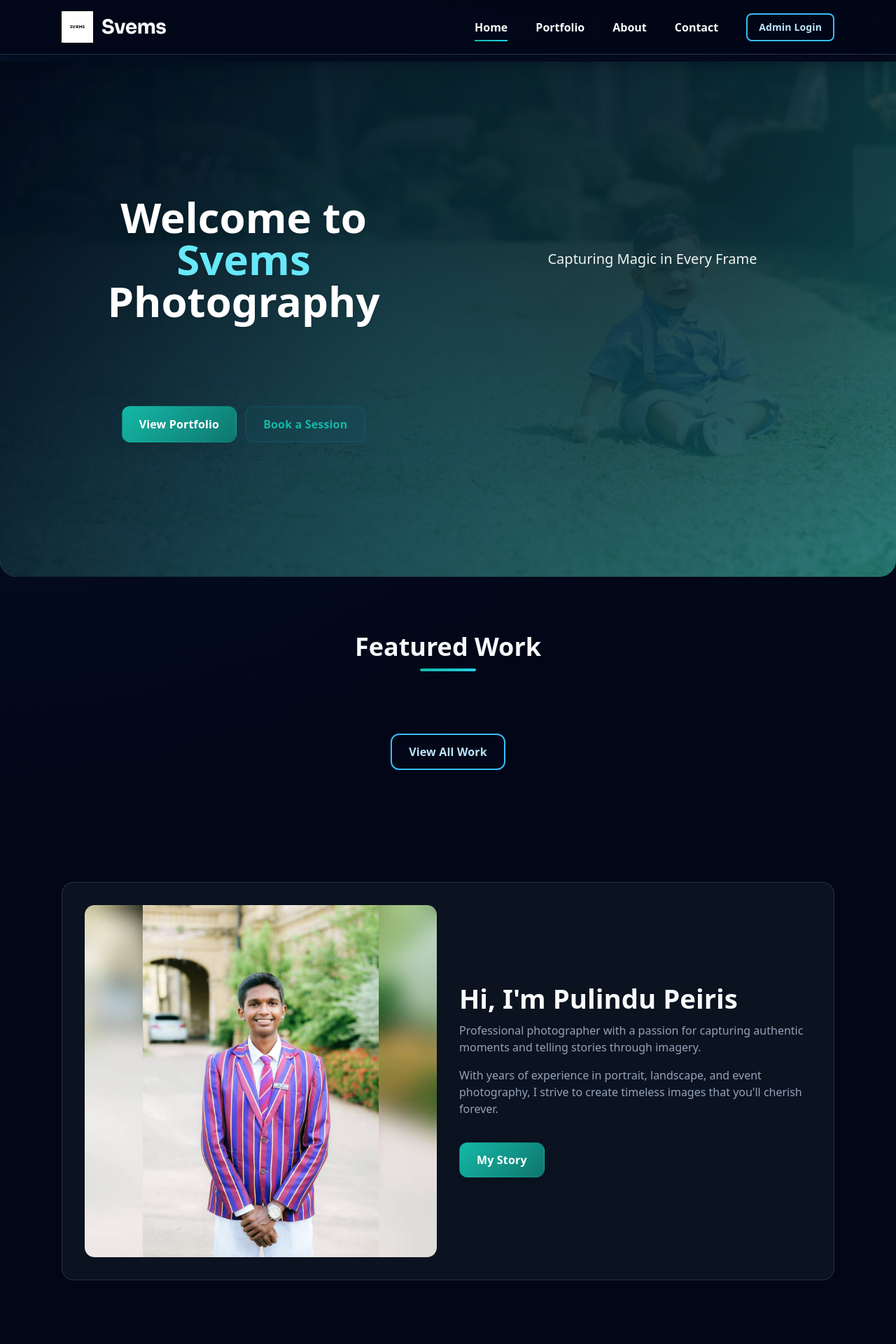
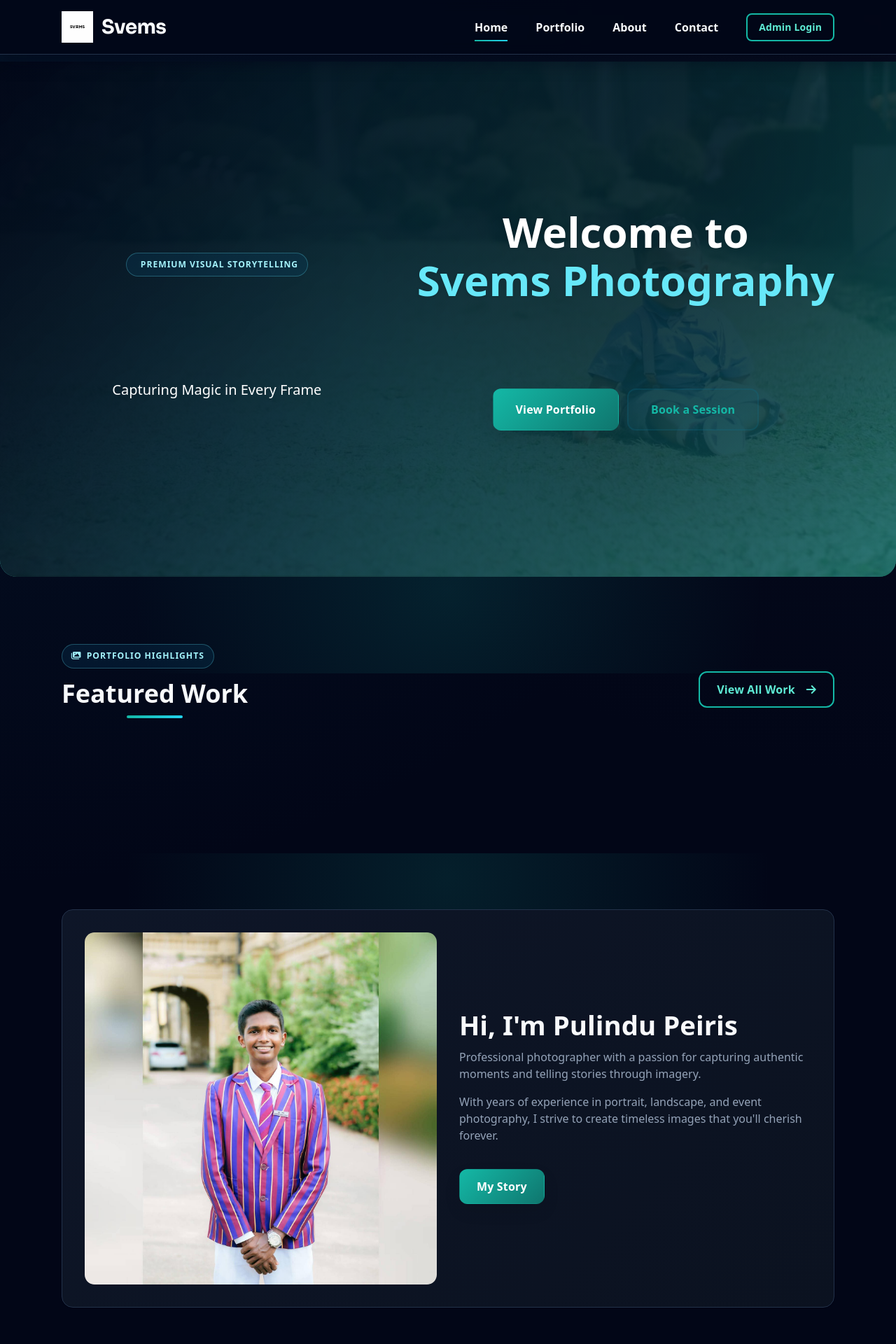
Before and after one commit to kspeiris/svems-photography, a Flask app: page / in a window 1280 px wide. Shown: the top 1920 px of the page at 70% size. Run offline with Flask 3, Linux system fonts and the light colour scheme; data that the repository does not hold is empty; some libraries are stand-ins or nearby versions.

Commit message:
Enahnce UI,UX

```diff
--- a/static/css/admin-redesign.css
+++ b/static/css/admin-redesign.css
@@ -262,7 +262,7 @@
 }
 
 .admin-dark .login-form input {
-    background: #0f172a;
+    background: #1e293b;
     border-color: #334155;
     color: #f8fafc;
 }
@@ -271,6 +271,7 @@
 .admin-dark input:focus,
 .admin-dark textarea:focus,
 .admin-dark select:focus {
+    background: #1e293b;
     border-color: #22d3ee !important;
     outline: 2px solid rgba(34, 211, 238, 0.35) !important;
     outline-offset: 1px;
--- a/static/css/redesign.css
+++ b/static/css/redesign.css
@@ -276,19 +276,19 @@
 }
 
 .dark-theme .btn-outline {
-    border-color: #38bdf8;
-    color: #bae6fd;
+    border-color: #14b8a6;
+    color: #5eead4;
 }
 
 .dark-theme .btn-outline:hover {
-    background: #0c4a6e;
-    color: #e0f2fe;
+    background: rgba(20, 184, 166, 0.15);
+    color: #ccfbf1;
 }
 
 .dark-theme .flash-message {
     background: #0b1220;
     color: #e2e8f0;
-    border-left-color: #22d3ee;
+    border-left-color: #14b8a6;
 }
 
 .dark-theme input,
@@ -319,3 +319,99 @@
     outline-offset: 2px;
     border-radius: 10px;
 }
+
+/* Public page enhancement layer */
+.premium-section {
+    position: relative;
+    overflow: hidden;
+}
+
+.premium-section::before {
+    content: "";
+    position: absolute;
+    inset: -25% -10% auto;
+    height: 60%;
+    background: radial-gradient(circle, rgba(20, 184, 166, 0.14), transparent 58%);
+    pointer-events: none;
+}
+
+.section-kicker {
+    display: inline-flex;
+    align-items: center;
+    gap: 0.45rem;
+    padding: 0.45rem 0.8rem;
+    border-radius: 999px;
+    border: 1px solid rgba(103, 232, 249, 0.28);
+    background: rgba(12, 74, 110, 0.24);
+    color: #a5f3fc;
+    font-size: 0.76rem;
+    letter-spacing: 0.08em;
+    text-transform: uppercase;
+    font-weight: 700;
+}
+
+.icon-badge {
+    display: inline-flex;
+    align-items: center;
+    justify-content: center;
+    width: 2.2rem;
+    height: 2.2rem;
+    border-radius: 0.75rem;
+    background: linear-gradient(135deg, rgba(20, 184, 166, 0.2), rgba(34, 211, 238, 0.18));
+    border: 1px solid rgba(103, 232, 249, 0.35);
+    color: #67e8f9;
+}
+
+.hover-lift-glow {
+    transition: transform 0.28s ease, box-shadow 0.28s ease, border-color 0.28s ease;
+}
+
+.hover-lift-glow:hover {
+    transform: translateY(-6px);
+    border-color: rgba(103, 232, 249, 0.45) !important;
+    box-shadow: 0 18px 40px rgba(6, 182, 212, 0.2);
+}
+
+.glass-dark {
+    background: linear-gradient(135deg, rgba(15, 23, 42, 0.75), rgba(11, 18, 32, 0.92));
+    border: 1px solid rgba(103, 232, 249, 0.2);
+    backdrop-filter: blur(10px);
+}
+
+.reveal-up {
+    opacity: 0;
+    transform: translateY(18px);
+    animation: riseIn 0.72s cubic-bezier(0.2, 0.8, 0.2, 1) forwards;
+}
+
+.reveal-delay-1 {
+    animation-delay: 0.12s;
+}
+
+.reveal-delay-2 {
+    animation-delay: 0.24s;
+}
+
+.reveal-delay-3 {
+    animation-delay: 0.36s;
+}
+
+@keyframes riseIn {
+    from {
+        opacity: 0;
+        transform: translateY(18px);
+    }
+
+    to {
+        opacity: 1;
+        transform: translateY(0);
+    }
+}
+
+@media (prefers-reduced-motion: reduce) {
+    .reveal-up {
+        opacity: 1;
+        transform: none;
+        animation: none;
+    }
+}
--- a/templates/index.html
+++ b/templates/index.html
@@ -3,44 +3,48 @@
 {% block content %}
 <section class="hero home-hero relative min-h-[92vh] overflow-hidden">
     <div class="hero-content home-hero-content relative z-10 mx-auto grid max-w-6xl place-items-center px-4 text-center md:px-6">
-        <h1 class="hero-title animate-fade-in font-display text-4xl font-bold leading-tight text-white drop-shadow md:text-6xl">Welcome to <span class="text-cyan-300">Svems</span> Photography</h1>
-        <p class="hero-subtitle mt-4 max-w-2xl text-base text-slate-100 md:text-xl">Capturing Magic in Every Frame</p>
-        <div class="hero-buttons mt-8 flex flex-col gap-3 sm:flex-row">
-            <a href="{{ url_for('portfolio') }}" class="btn btn-primary inline-flex items-center justify-center rounded-xl px-6 py-3 text-sm font-semibold md:text-base" role="button" aria-label="View Portfolio">View Portfolio</a>
-            <a href="{{ url_for('contact') }}" class="btn btn-secondary inline-flex items-center justify-center rounded-xl px-6 py-3 text-sm font-semibold md:text-base" role="button" aria-label="Book a Session">Book a Session</a>
+        <span class="section-kicker reveal-up"><i class="fas fa-sparkles" aria-hidden="true"></i> Premium Visual Storytelling</span>
+        <h1 class="hero-title animate-fade-in reveal-up reveal-delay-1 font-display text-4xl font-bold leading-tight text-white drop-shadow md:text-6xl md:leading-[1.15]">Welcome to <span class="text-cyan-300 whitespace-nowrap">Svems Photography</span></h1>
+        <p class="hero-subtitle reveal-up reveal-delay-2 mt-4 max-w-2xl text-base text-slate-100 md:text-xl">Capturing Magic in Every Frame</p>
+        <div class="hero-buttons reveal-up reveal-delay-3 mt-8 flex flex-col gap-3 sm:flex-row">
+            <a href="{{ url_for('portfolio') }}" class="btn btn-primary inline-flex items-center justify-center rounded-xl px-8 py-4 text-sm font-semibold transition-all hover:scale-105 md:text-base" role="button" aria-label="View Portfolio">View Portfolio</a>
+            <a href="{{ url_for('contact') }}" class="btn btn-secondary inline-flex items-center justify-center rounded-xl px-8 py-4 text-sm font-semibold transition-all hover:scale-105 md:text-base" role="button" aria-label="Book a Session">Book a Session</a>
         </div>
     </div>
     <div class="hero-image home-hero-image absolute inset-0">
         <img src="{{ url_for('static', filename='images/hero-bg.jpg') }}" alt="Photography of nature and people" class="hero-img h-full w-full object-cover" fetchpriority="high" decoding="async">
-        <div class="absolute inset-0 bg-gradient-to-br from-slate-950/80 via-slate-900/50 to-cyan-900/40"></div>
+        <div class="absolute inset-0 bg-gradient-to-br from-slate-950/90 via-slate-950/60 to-cyan-950/40"></div>
     </div>
 </section>
 
-<section class="featured-gallery home-section py-16 md:py-20">
+<section class="featured-gallery home-section premium-section py-16 md:py-24">
     <div class="container mx-auto max-w-6xl px-4 md:px-6">
-        <h2 class="section-title home-section-title mb-10 text-center font-display text-3xl font-bold text-slate-900 md:text-4xl" id="featured-gallery-section">Featured Work</h2>
+        <div class="flex flex-col md:flex-row md:items-end md:justify-between mb-12">
+            <div class="text-left">
+                <p class="section-kicker mb-4"><i class="fas fa-images" aria-hidden="true"></i> Portfolio Highlights</p>
+                <h2 class="section-title home-section-title text-left m-0 font-display text-4xl font-bold text-white" id="featured-gallery-section">Featured Work</h2>
+            </div>
+            <a href="{{ url_for('portfolio') }}" class="btn btn-outline home-outline-btn mt-6 md:mt-0 inline-flex rounded-xl px-6 py-3 font-semibold border-cyan-400 text-cyan-400 hover:bg-cyan-400 hover:text-slate-950">View All Work <i class="fas fa-arrow-right ml-2"></i></a>
+        </div>
 
-        <div class="gallery-grid home-gallery-grid grid gap-5 md:grid-cols-2 lg:grid-cols-3">
+        <div class="gallery-grid home-gallery-grid grid gap-6 md:grid-cols-2 lg:grid-cols-3">
             {% for image in images %}
-            <div class="gallery-item home-gallery-item group relative overflow-hidden rounded-2xl border border-slate-200 bg-white shadow-sm transition hover:-translate-y-1 hover:shadow-xl" data-category="{{ image.category }}">
-                <img src="{{ url_for('static', filename='uploads/' + image.filename) }}" alt="{{ image.title }}" class="gallery-image h-72 w-full object-cover transition duration-500 group-hover:scale-105" loading="lazy" decoding="async">
-                <div class="gallery-overlay home-gallery-overlay absolute inset-0 flex items-end bg-gradient-to-t from-slate-950/90 via-slate-900/20 to-transparent p-4 text-white">
-                    <h3>{{ image.title }}</h3>
-                    <p>{{ image.category }}</p>
+            <div class="gallery-item home-gallery-item hover-lift-glow group relative overflow-hidden rounded-2xl border border-slate-800 bg-slate-900 shadow-sm transition hover:-translate-y-2 hover:shadow-2xl" data-category="{{ image.category }}">
+                <img src="{{ url_for('static', filename='uploads/' + image.filename) }}" alt="{{ image.title }}" class="gallery-image h-80 w-full object-cover transition duration-700 group-hover:scale-110" loading="lazy" decoding="async">
+                <div class="gallery-overlay home-gallery-overlay absolute inset-0 flex flex-col justify-end bg-gradient-to-t from-slate-950/95 via-slate-900/40 to-transparent p-6 text-white translate-y-0 opacity-0 group-hover:opacity-100 transition-all duration-500">
+                    <h3 class="font-display text-xl font-bold">{{ image.title }}</h3>
+                    <p class="text-cyan-400 text-sm font-semibold uppercase tracking-wider mt-1">{{ image.category }}</p>
                 </div>
             </div>
             {% endfor %}
         </div>
-
-        <div class="home-cta-wrap mt-8 text-center">
-            <a href="{{ url_for('portfolio') }}" class="btn btn-outline home-outline-btn inline-flex rounded-xl px-6 py-3 font-semibold">View All Work</a>
-        </div>
     </div>
 </section>
 
-<section class="about-preview home-section py-16 md:py-20">
+
+<section class="about-preview home-section premium-section py-16 md:py-20">
     <div class="container mx-auto max-w-6xl px-4 md:px-6">
-        <div class="home-about-content grid items-center gap-8 rounded-2xl border border-slate-200 bg-white p-5 shadow-sm md:grid-cols-2 md:p-8">
+        <div class="home-about-content glass-dark grid items-center gap-8 rounded-2xl border border-slate-200 bg-white p-5 shadow-sm md:grid-cols-2 md:p-8">
             <div class="home-about-image overflow-hidden rounded-xl">
                 <img src="{{ url_for('static', filename='images/pulindu.jpg') }}" alt="Pulindu Peiris, the photographer" class="h-full w-full object-cover" loading="lazy" decoding="async">
             </div>
@@ -54,22 +58,23 @@
     </div>
 </section>
 
-<section class="services home-section py-16 md:py-20">
+<section class="services home-section premium-section py-16 md:py-20">
     <div class="container mx-auto max-w-6xl px-4 md:px-6">
+        <p class="section-kicker mb-4"><i class="fas fa-gem" aria-hidden="true"></i> Signature Services</p>
         <h2 class="section-title home-section-title mb-10 text-center font-display text-3xl font-bold text-slate-900 md:text-4xl">What I Offer</h2>
         <div class="home-services-grid grid gap-5 md:grid-cols-3">
-            <article class="home-service-card rounded-2xl border border-slate-200 bg-white p-6 shadow-sm transition hover:-translate-y-1 hover:shadow-xl">
-                <i class="fas fa-camera text-3xl text-cyan-700" aria-hidden="true"></i>
+            <article class="home-service-card hover-lift-glow rounded-2xl border border-slate-200 bg-white p-6 shadow-sm transition hover:-translate-y-1 hover:shadow-xl">
+                <span class="icon-badge"><i class="fas fa-camera text-base" aria-hidden="true"></i></span>
                 <h3 class="mt-4 font-display text-xl font-semibold text-slate-900">Portrait Photography</h3>
                 <p class="mt-2 text-slate-600">Beautiful individual and family portraits that capture personality and emotion.</p>
             </article>
-            <article class="home-service-card rounded-2xl border border-slate-200 bg-white p-6 shadow-sm transition hover:-translate-y-1 hover:shadow-xl">
-                <i class="fas fa-mountain text-3xl text-cyan-700" aria-hidden="true"></i>
+            <article class="home-service-card hover-lift-glow rounded-2xl border border-slate-200 bg-white p-6 shadow-sm transition hover:-translate-y-1 hover:shadow-xl">
+                <span class="icon-badge"><i class="fas fa-mountain text-base" aria-hidden="true"></i></span>
                 <h3 class="mt-4 font-display text-xl font-semibold text-slate-900">Landscape Photography</h3>
                 <p class="mt-2 text-slate-600">Breathtaking landscape images that showcase the beauty of nature.</p>
             </article>
-            <article class="home-service-card rounded-2xl border border-slate-200 bg-white p-6 shadow-sm transition hover:-translate-y-1 hover:shadow-xl">
-                <i class="fas fa-ring text-3xl text-cyan-700" aria-hidden="true"></i>
+            <article class="home-service-card hover-lift-glow rounded-2xl border border-slate-200 bg-white p-6 shadow-sm transition hover:-translate-y-1 hover:shadow-xl">
+                <span class="icon-badge"><i class="fas fa-ring text-base" aria-hidden="true"></i></span>
                 <h3 class="mt-4 font-display text-xl font-semibold text-slate-900">Event Photography</h3>
                 <p class="mt-2 text-slate-600">Comprehensive coverage of your special events and celebrations.</p>
             </article>
```
Also changed, not shown: seed_db.py (added, +93 -0 lines), templates/about.html (+25 -18 lines), templates/contact.html (+12 -7 lines), templates/portfolio.html (+6 -4 lines), static/images/about-1.jpg, static/images/about-2.jpg, static/images/pulindu-about.jpg, static/images/pulindu-working.jpg.
